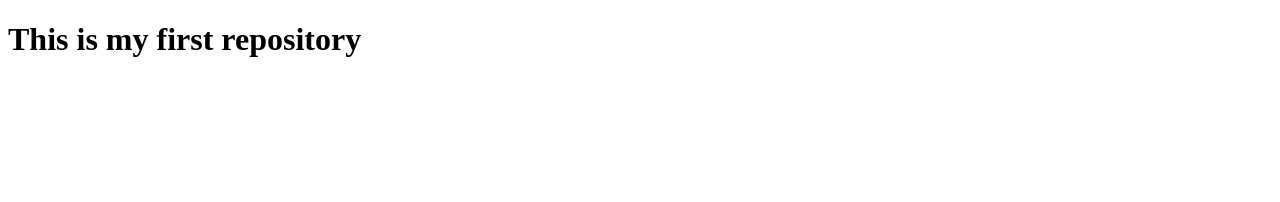
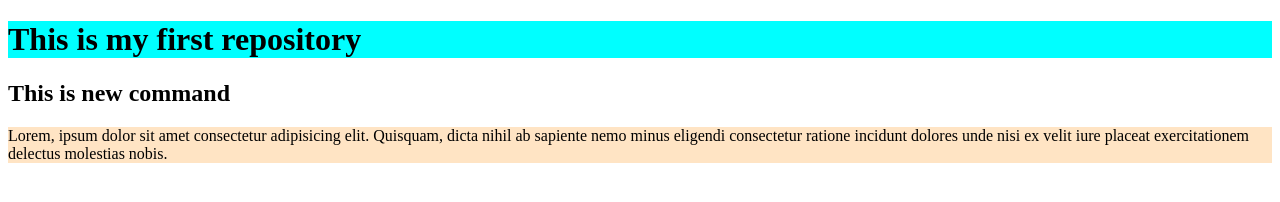
Before and after one commit to srmojudar/First-repository, a plain HTML site: page index.html in a window 1280 px wide. Drawn offline with Linux system fonts and the light colour scheme.

Commit message:
first update

```diff
--- a/index.html
+++ b/index.html
@@ -3,9 +3,13 @@
 <head>
     <meta charset="UTF-8">
     <meta name="viewport" content="width=device-width, initial-scale=1.0">
+    <link rel="stylesheet" href="style.css">
     <title>First repository</title>
 </head>
 <body>
     <h1>This is my first repository</h1>
+    <div><h2>This is new command</h2>
+    <p>Lorem, ipsum dolor sit amet consectetur adipisicing elit. Quisquam, dicta nihil ab sapiente nemo minus eligendi consectetur ratione incidunt dolores unde nisi ex velit iure placeat exercitationem delectus molestias nobis.</p>
+    </div>
 </body>
 </html>
--- /dev/null
+++ b/style.css
@@ -0,0 +1,8 @@
+h1{
+    background-color: aqua;
+    color: black;
+}
+
+p{
+    background-color: bisque;
+}
```
